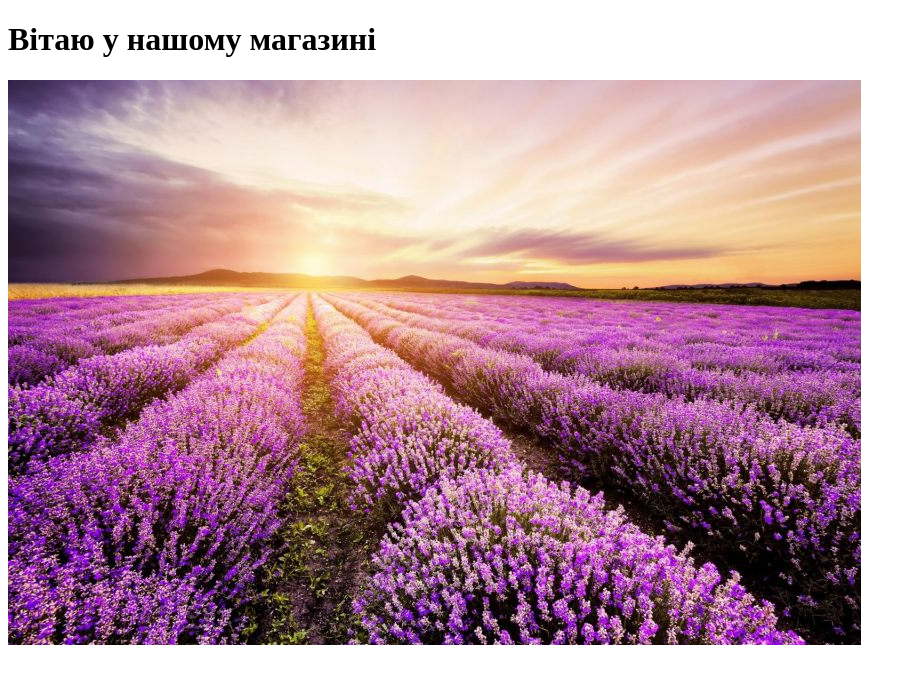
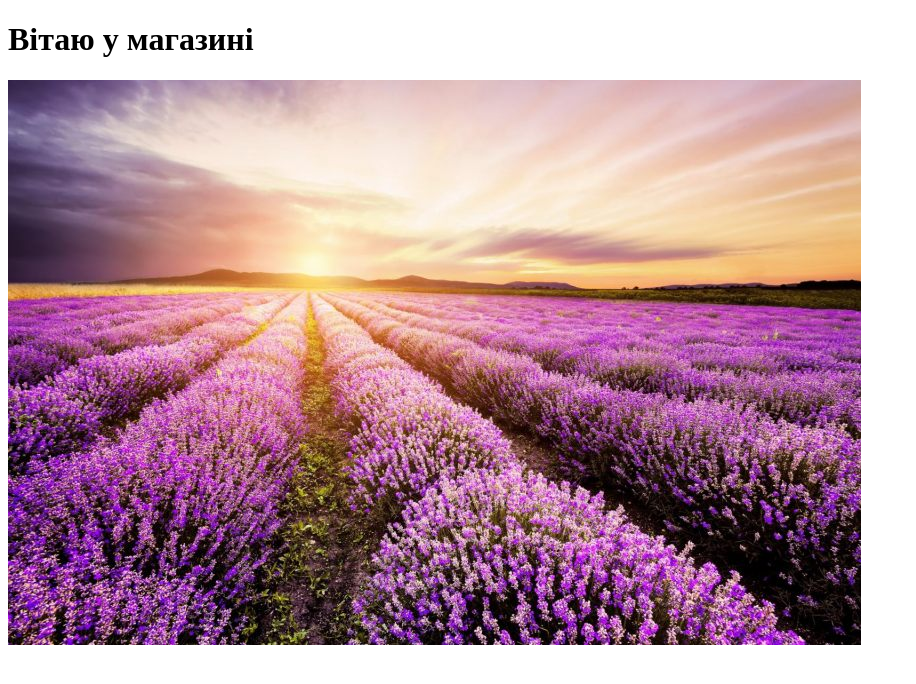
Before and after one commit to valeriyaperperi/lavanda1, a plain HTML site: page index.html in a window 1280 px wide. Shown: the whole page, without its empty margins (0-916 px from the left). Drawn offline with Linux system fonts and the light colour scheme.

Commit message:
Add files via upload

```diff
--- a/index.html
+++ b/index.html
@@ -6,7 +6,7 @@
 </head>
 
 <body>
-<h1>Вітаю у нашому магазині</h1>
+<h1>Вітаю у магазині</h1>
 
 </div>
 <img src='images/лаванда.jpg '>
```
